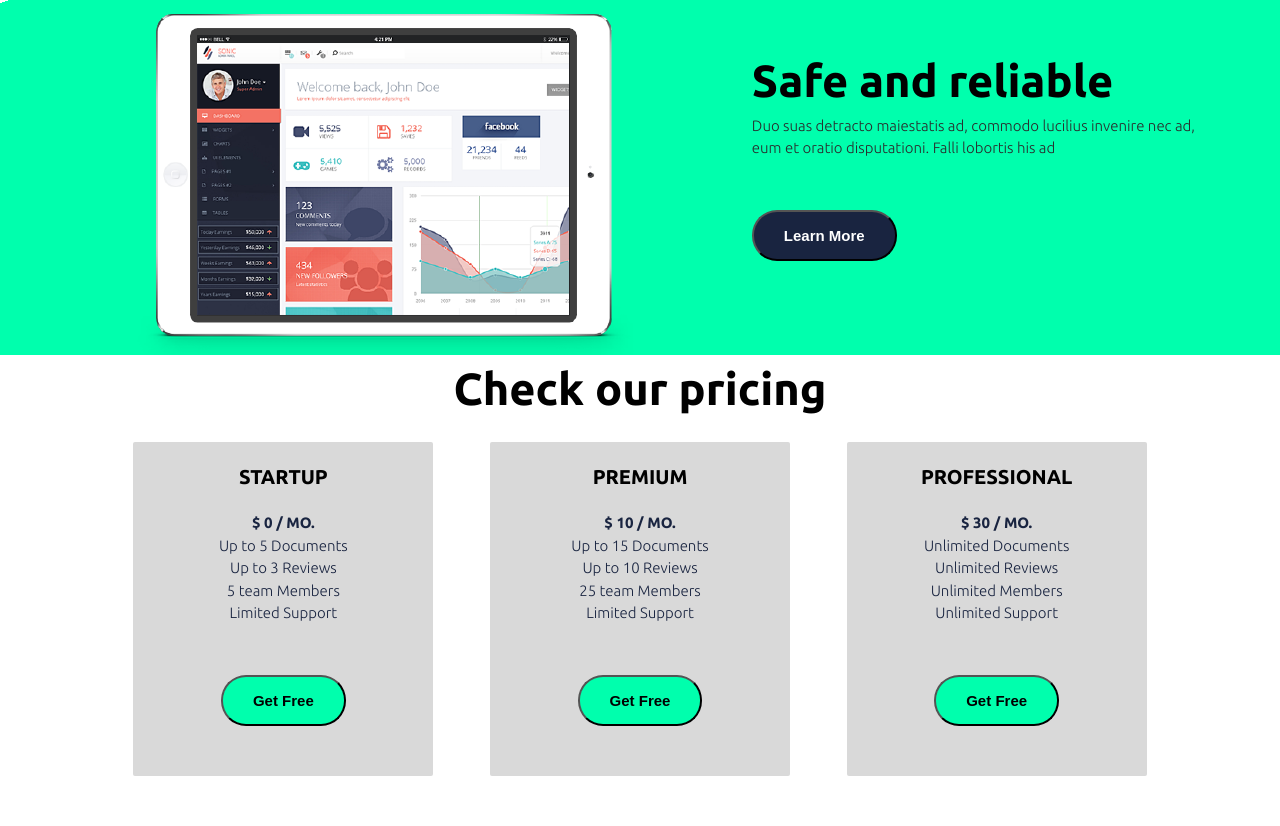
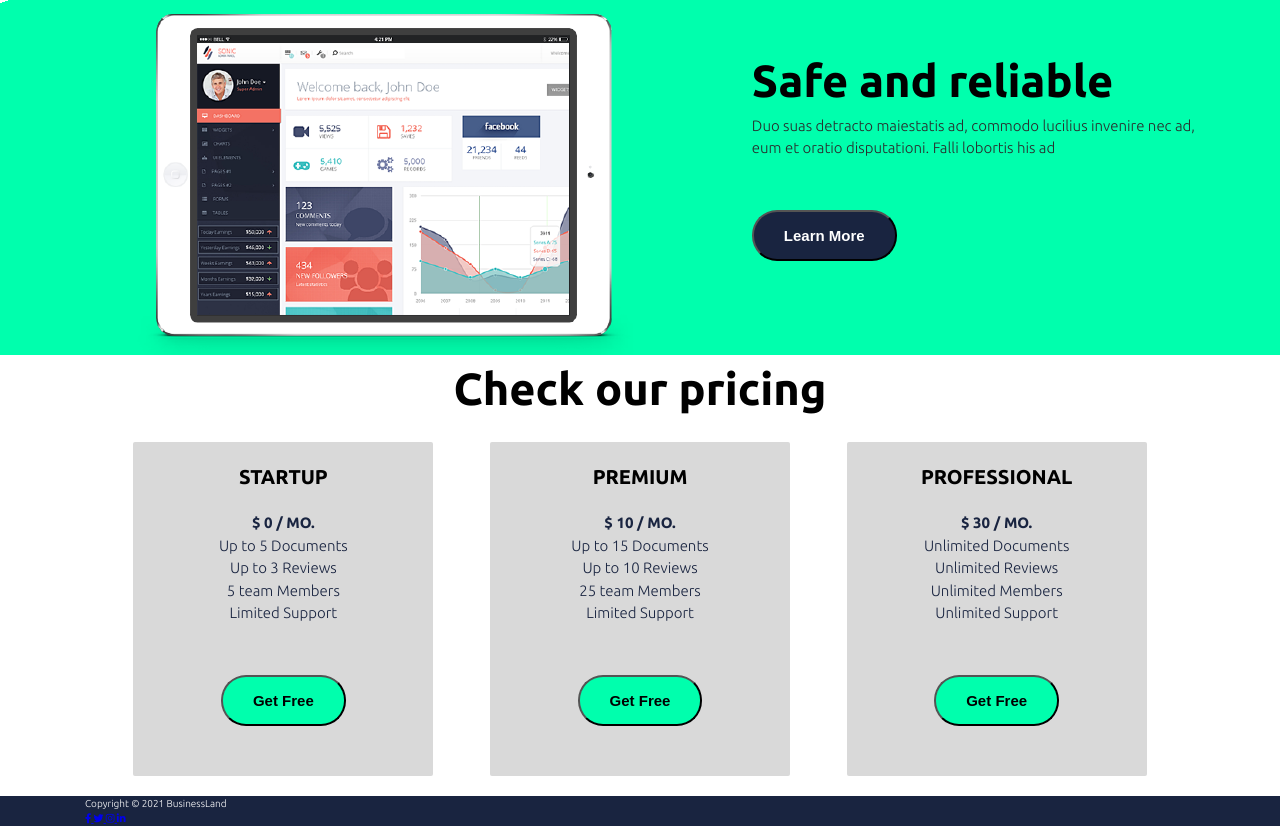
Before and after one commit to HENIIIC/business-land, a plain HTML site: page index.html in a window 1280 px wide. Shown: the part 1393-2219 px from the top of the page. Before the commit the page ends 2189 px from the top, so only its background shows below. Drawn offline with Linux system fonts and the light colour scheme.

Commit message:
Make some modifications in the footer

```diff
--- a/style.css
+++ b/style.css
@@ -195,6 +195,10 @@ header img  {
 
 
 
+footer {
+    background-color: var(--primary-color);
+    color: var(--quaternary-color);
+}
 
 /* Write your code above */
 
```
Also changed, not shown: index.html (+1 -1 lines).
